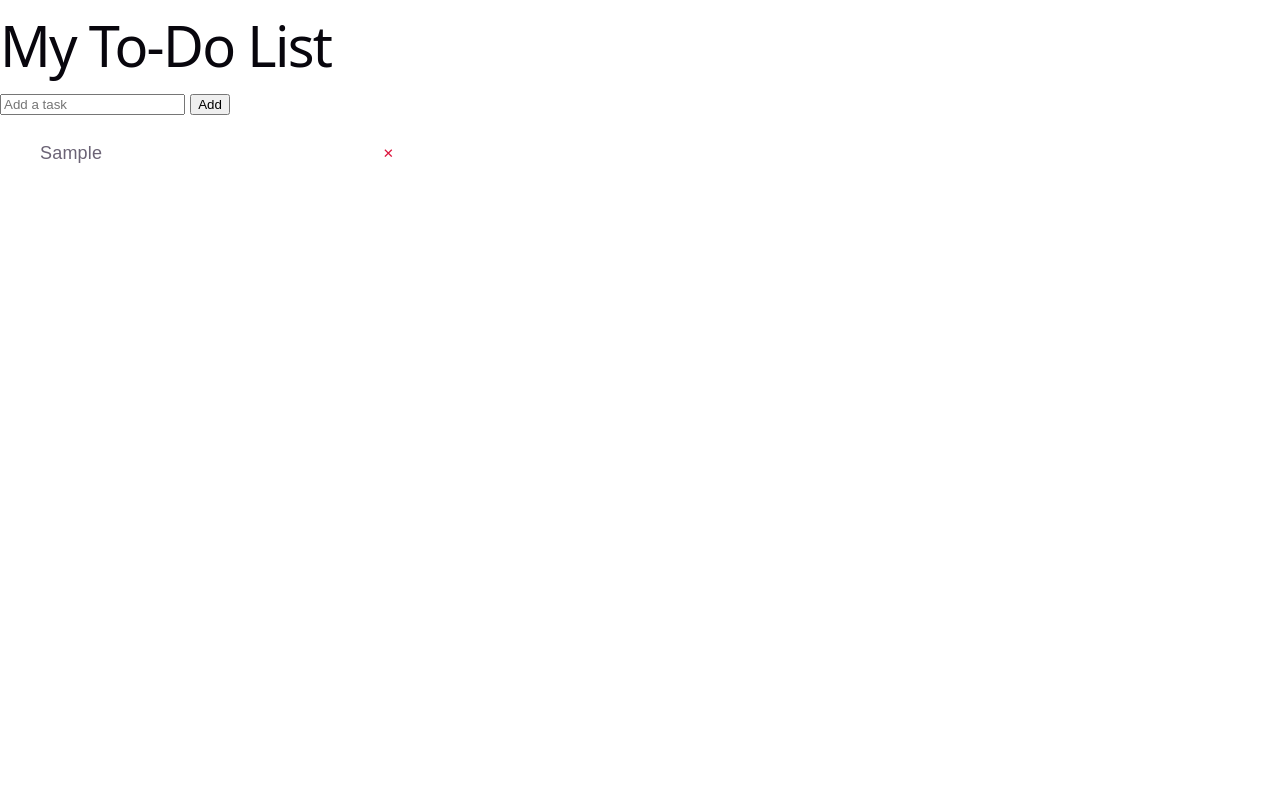
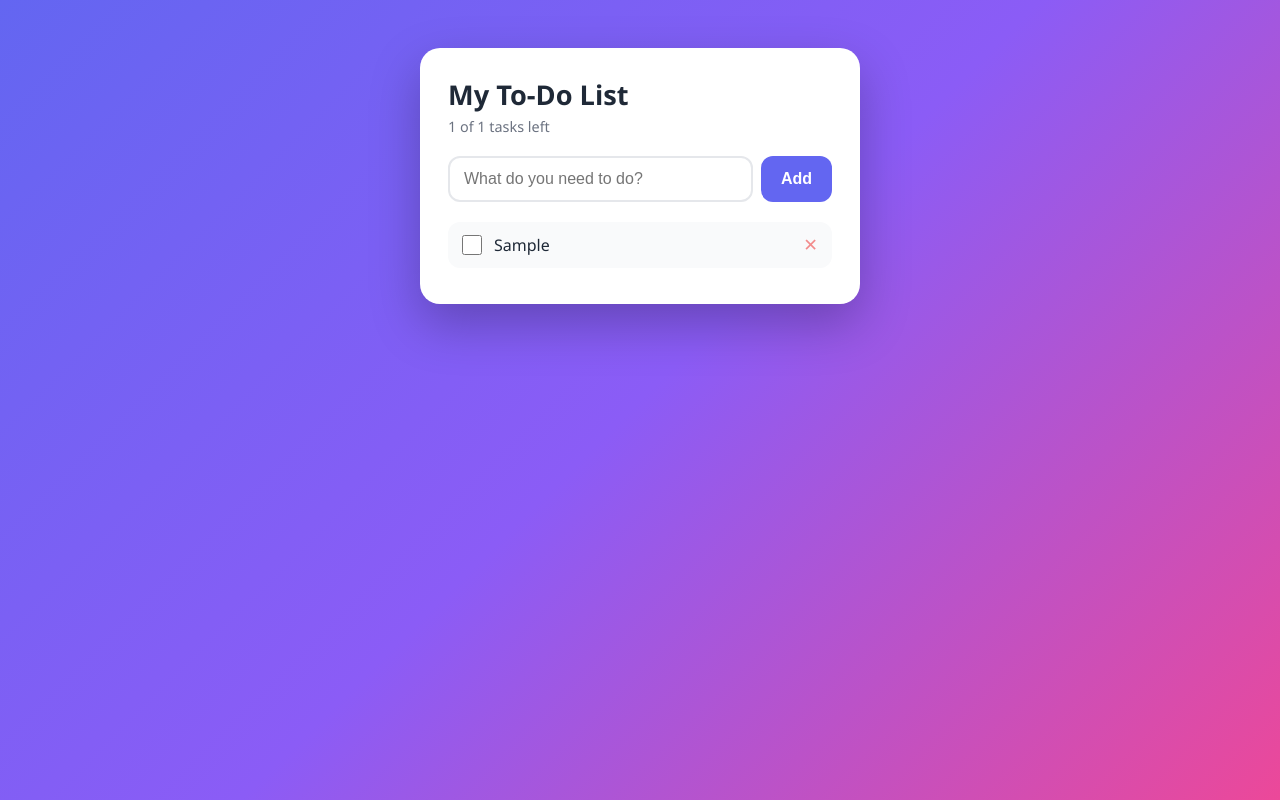
Before and after one commit to abalosmartkian-del/todo-sample, a React (Vite) app: page / in a window 1280 px wide. Both pictures are taken after typing "Sample" into the empty fields and a click on the button "Add". Built offline with nearby package versions, Linux system fonts and the light colour scheme.

Commit message:
add a design

```diff
--- a/index.html
+++ b/index.html
@@ -1,62 +1,13 @@
-<!DOCTYPE html>
+<!doctype html>
 <html lang="en">
-<head>
-  <meta charset="UTF-8">
-  <title>To-Do Sample</title>
-  <style>
-    body { font-family: Arial, sans-serif; max-width: 400px; margin: 40px auto; }
-    li { cursor: pointer; padding: 6px 0; display: flex; justify-content: space-between; }
-    li.done span { text-decoration: line-through; color: gray; }
-    li button { border: none; background: none; color: crimson; cursor: pointer; }
-  </style>
-</head>
-<body>
-  <h1>My To-Do List</h1>
-  <input id="task" placeholder="Add a task">
-  <button onclick="addTask()">Add</button>
-  <ul id="list"></ul>
-
-  <script>
-    const input = document.getElementById("task");
-    const list = document.getElementById("list");
-    let tasks = JSON.parse(localStorage.getItem("tasks")) || [];
-
-    function save() {
-      localStorage.setItem("tasks", JSON.stringify(tasks));
-    }
-
-    function render() {
-      list.innerHTML = "";
-      tasks.forEach((t, i) => {
-        const li = document.createElement("li");
-        if (t.done) li.classList.add("done");
-
-        const span = document.createElement("span");
-        span.textContent = t.text;
-        span.onclick = () => { t.done = !t.done; save(); render(); };
-
-        const del = document.createElement("button");
-        del.textContent = "✕";
-        del.onclick = () => { tasks.splice(i, 1); save(); render(); };
-
-        li.append(span, del);
-        list.appendChild(li);
-      });
-    }
-
-    function addTask() {
-      if (!input.value.trim()) return;
-      tasks.push({ text: input.value.trim(), done: false });
-      input.value = "";
-      save();
-      render();
-    }
-
-    input.addEventListener("keydown", e => {
-      if (e.key === "Enter") addTask();
-    });
-
-    render();
-  </script>
-</body>
+  <head>
+    <meta charset="UTF-8" />
+    <link rel="icon" type="image/svg+xml" href="/favicon.svg" />
+    <meta name="viewport" content="width=device-width, initial-scale=1.0" />
+    <title>To-Do App</title>
+  </head>
+  <body>
+    <div id="root"></div>
+    <script type="module" src="/src/main.tsx"></script>
+  </body>
 </html>
--- a/package.json
+++ b/package.json
@@ -23,7 +23,7 @@
     "eslint-plugin-react-hooks": "^7.1.1",
     "eslint-plugin-react-refresh": "^0.5.7",
     "globals": "^17.13.0",
-    "typescript": "~7.0.2",
+    "typescript": "~5.9.0",
     "typescript-eslint": "^8.71.2",
     "vite": "^8.3.4"
   }
--- a/src/App.css
+++ b/src/App.css
@@ -1,184 +1,82 @@
-.counter {
-  font-size: 16px;
-  padding: 5px 10px;
-  border-radius: 5px;
-  color: var(--accent);
-  background: var(--accent-bg);
-  border: 2px solid transparent;
-  transition: border-color 0.3s;
-  margin-bottom: 24px;
-
-  &:hover {
-    border-color: var(--accent-border);
-  }
-  &:focus-visible {
-    outline: 2px solid var(--accent);
-    outline-offset: 2px;
-  }
+#root {
+  display: flex;
+  justify-content: center;
+  align-items: flex-start;
+  padding: 48px 16px;
 }
 
-.hero {
-  position: relative;
-
-  .base,
-  .framework,
-  .vite {
-    inset-inline: 0;
-    margin: 0 auto;
-  }
-
-  .base {
-    width: 170px;
-    position: relative;
-    z-index: 0;
-  }
-
-  .framework,
-  .vite {
-    position: absolute;
-  }
-
-  .framework {
-    z-index: 1;
-    top: 34px;
-    height: 28px;
-    transform: perspective(2000px) rotateZ(300deg) rotateX(44deg) rotateY(39deg)
-      scale(1.4);
-  }
-
-  .vite {
-    z-index: 0;
-    top: 107px;
-    height: 26px;
-    width: auto;
-    transform: perspective(2000px) rotateZ(300deg) rotateX(40deg) rotateY(39deg)
-      scale(0.8);
-  }
+.card {
+  width: 100%;
+  max-width: 440px;
+  background: #fff;
+  border-radius: 20px;
+  padding: 28px;
+  box-shadow: 0 20px 50px rgba(0, 0, 0, 0.25);
 }
 
-#center {
+h1 { font-size: 1.7rem; color: #1f2937; }
+.count { color: #6b7280; font-size: 0.9rem; margin: 4px 0 20px; }
+
+.add-row { display: flex; gap: 8px; margin-bottom: 20px; }
+
+.add-row input {
+  flex: 1;
+  padding: 12px 14px;
+  border: 2px solid #e5e7eb;
+  border-radius: 12px;
+  font-size: 1rem;
+  outline: none;
+  transition: border-color 0.2s;
+}
+.add-row input:focus { border-color: #6366f1; }
+
+.add-row button {
+  padding: 12px 20px;
+  border: none;
+  border-radius: 12px;
+  background: #6366f1;
+  color: #fff;
+  font-size: 1rem;
+  font-weight: 600;
+  cursor: pointer;
+  transition: background 0.2s, transform 0.1s;
+}
+.add-row button:hover { background: #4f46e5; }
+.add-row button:active { transform: scale(0.96); }
+
+ul { list-style: none; }
+
+li {
   display: flex;
-  flex-direction: column;
-  gap: 25px;
-  place-content: center;
-  place-items: center;
-  flex-grow: 1;
+  align-items: center;
+  gap: 12px;
+  padding: 12px 14px;
+  margin-bottom: 8px;
+  background: #f9fafb;
+  border-radius: 12px;
+  transition: background 0.2s;
+}
+li:hover { background: #f3f4f6; }
 
-  @media (max-width: 1024px) {
-    padding: 32px 20px 24px;
-    gap: 18px;
-  }
+li input[type="checkbox"] {
+  width: 20px;
+  height: 20px;
+  accent-color: #6366f1;
+  cursor: pointer;
 }
 
-#next-steps {
-  display: flex;
-  border-top: 1px solid var(--border);
-  text-align: left;
+li span { flex: 1; color: #1f2937; cursor: pointer; word-break: break-word; }
+li.done span { text-decoration: line-through; color: #9ca3af; }
 
-  & > div {
-    flex: 1 1 0;
-    padding: 32px;
-    @media (max-width: 1024px) {
-      padding: 24px 20px;
-    }
-  }
+li .del {
+  border: none;
+  background: none;
+  color: #ef4444;
+  font-size: 1.1rem;
+  cursor: pointer;
+  opacity: 0.6;
+  transition: opacity 0.2s;
+}
+li .del:hover { opacity: 1; }
 
-  .icon {
-    margin-bottom: 16px;
-    width: 22px;
-    height: 22px;
-  }
-
-  @media (max-width: 1024px) {
-    flex-direction: column;
-    text-align: center;
-  }
-}
-
-#docs {
-  border-right: 1px solid var(--border);
-
-  @media (max-width: 1024px) {
-    border-right: none;
-    border-bottom: 1px solid var(--border);
-  }
-}
-
-#next-steps ul {
-  list-style: none;
-  padding: 0;
-  display: flex;
-  gap: 8px;
-  margin: 32px 0 0;
-
-  .logo {
-    height: 18px;
-  }
-
-  a {
-    color: var(--text-h);
-    font-size: 16px;
-    border-radius: 6px;
-    background: var(--social-bg);
-    display: flex;
-    padding: 6px 12px;
-    align-items: center;
-    gap: 8px;
-    text-decoration: none;
-    transition: box-shadow 0.3s;
-
-    &:hover {
-      box-shadow: var(--shadow);
-    }
-    .button-icon {
-      height: 18px;
-      width: 18px;
-    }
-  }
-
-  @media (max-width: 1024px) {
-    margin-top: 20px;
-    flex-wrap: wrap;
-    justify-content: center;
-
-    li {
-      flex: 1 1 calc(50% - 8px);
-    }
-
-    a {
-      width: 100%;
-      justify-content: center;
-      box-sizing: border-box;
-    }
-  }
-}
-
-#spacer {
-  height: 88px;
-  border-top: 1px solid var(--border);
-  @media (max-width: 1024px) {
-    height: 48px;
-  }
-}
-
-.ticks {
-  position: relative;
-  width: 100%;
-
-  &::before,
-  &::after {
-    content: '';
-    position: absolute;
-    top: -4.5px;
-    border: 5px solid transparent;
-  }
-
-  &::before {
-    left: 0;
-    border-left-color: var(--border);
-  }
-  &::after {
-    right: 0;
-    border-right-color: var(--border);
-  }
-}
+.empty { text-align: center; color: #9ca3af; padding: 20px 0; }
--- a/src/App.tsx
+++ b/src/App.tsx
@@ -1,122 +1,69 @@
-import { useState } from 'react'
-import heroImg from './assets/hero.png'
-import reactLogo from './assets/react.svg'
-import viteLogo from './assets/vite.svg'
-import './App.css'
+import { useEffect, useState } from "react";
+import "./App.css";
 
-function App() {
-  const [count, setCount] = useState(0)
+type Task = { text: string; done: boolean };
+
+export default function App() {
+  const [tasks, setTasks] = useState<Task[]>(() => {
+    const saved = localStorage.getItem("tasks");
+    return saved ? JSON.parse(saved) : [];
+  });
+  const [text, setText] = useState("");
+
+  useEffect(() => {
+    localStorage.setItem("tasks", JSON.stringify(tasks));
+  }, [tasks]);
+
+  function addTask() {
+    if (!text.trim()) return;
+    setTasks([...tasks, { text: text.trim(), done: false }]);
+    setText("");
+  }
+
+  function toggle(i: number) {
+    setTasks(tasks.map((t, idx) => (idx === i ? { ...t, done: !t.done } : t)));
+  }
+
+  function remove(i: number) {
+    setTasks(tasks.filter((_, idx) => idx !== i));
+  }
+
+  const left = tasks.filter((t) => !t.done).length;
 
   return (
-    <>
-      <section id="center">
-        <div className="hero">
-          <img src={heroImg} className="base" width="170" height="179" alt="" />
-          <img src={reactLogo} className="framework" alt="React logo" />
-          <img src={viteLogo} className="vite" alt="Vite logo" />
-        </div>
-        <div>
-          <h1>Get started</h1>
-          <p>
-            Edit <code>src/App.tsx</code> and save to test <code>HMR</code>
-          </p>
-        </div>
-        <button
-          type="button"
-          className="counter"
-          onClick={() => setCount((count) => count + 1)}
-        >
-          Count is {count}
-        </button>
-      </section>
+    <div className="card">
+      <h1>My To-Do List</h1>
+      <p className="count">
+        {tasks.length ? `${left} of ${tasks.length} tasks left` : ""}
+      </p>
 
-      <div className="ticks"></div>
+      <div className="add-row">
+        <input
+          value={text}
+          onChange={(e) => setText(e.target.value)}
+          onKeyDown={(e) => e.key === "Enter" && addTask()}
+          placeholder="What do you need to do?"
+          autoComplete="off"
+        />
+        <button onClick={addTask}>Add</button>
+      </div>
 
-      <section id="next-steps">
-        <div id="docs">
-          <svg className="icon" role="presentation" aria-hidden="true">
-            <use href="/icons.svg#documentation-icon"></use>
-          </svg>
-          <h2>Documentation</h2>
-          <p>Your questions, answered</p>
-          <ul>
-            <li>
-              <a href="https://vite.dev/" target="_blank">
-                <img className="logo" src={viteLogo} alt="" />
-                Explore Vite
-              </a>
-            </li>
-            <li>
-              <a href="https://react.dev/" target="_blank">
-                <img className="button-icon" src={reactLogo} alt="" />
-                Learn more
-              </a>
-            </li>
-          </ul>
-        </div>
-        <div id="social">
-          <svg className="icon" role="presentation" aria-hidden="true">
-            <use href="/icons.svg#social-icon"></use>
-          </svg>
-          <h2>Connect with us</h2>
-          <p>Join the Vite community</p>
-          <ul>
-            <li>
-              <a href="https://github.com/vitejs/vite" target="_blank">
-                <svg
-                  className="button-icon"
-                  role="presentation"
-                  aria-hidden="true"
-                >
-                  <use href="/icons.svg#github-icon"></use>
-                </svg>
-                GitHub
-              </a>
-            </li>
-            <li>
-              <a href="https://chat.vite.dev/" target="_blank">
-                <svg
-                  className="button-icon"
-                  role="presentation"
-                  aria-hidden="true"
-                >
-                  <use href="/icons.svg#discord-icon"></use>
-                </svg>
-                Discord
-              </a>
-            </li>
-            <li>
-              <a href="https://x.com/vite_js" target="_blank">
-                <svg
-                  className="button-icon"
-                  role="presentation"
-                  aria-hidden="true"
-                >
-                  <use href="/icons.svg#x-icon"></use>
-                </svg>
-                X.com
-              </a>
-            </li>
-            <li>
-              <a href="https://bsky.app/profile/vite.dev" target="_blank">
-                <svg
-                  className="button-icon"
-                  role="presentation"
-                  aria-hidden="true"
-                >
-                  <use href="/icons.svg#bluesky-icon"></use>
-                </svg>
-                Bluesky
-              </a>
-            </li>
-          </ul>
-        </div>
-      </section>
-
-      <div className="ticks"></div>
-      <section id="spacer"></section>
-    </>
-  )
+      <ul>
+        {tasks.length === 0 && (
+          <p className="empty">No tasks yet. Add one above!</p>
+        )}
+        {tasks.map((t, i) => (
+          <li key={i} className={t.done ? "done" : ""}>
+            <input
+              type="checkbox"
+              checked={t.done}
+              onChange={() => toggle(i)}
+            />
+            <span onClick={() => toggle(i)}>{t.text}</span>
+            <button className="del" onClick={() => remove(i)}>✕</button>
+          </li>
+        ))}
+      </ul>
+    </div>
+  );
 }
-
-export default App
--- a/src/index.css
+++ b/src/index.css
@@ -1,111 +1,7 @@
-:root {
-  --text: #6b6375;
-  --text-h: #08060d;
-  --bg: #fff;
-  --border: #e5e4e7;
-  --code-bg: #f4f3ec;
-  --accent: #aa3bff;
-  --accent-bg: rgba(170, 59, 255, 0.1);
-  --accent-border: rgba(170, 59, 255, 0.5);
-  --social-bg: rgba(244, 243, 236, 0.5);
-  --shadow:
-    rgba(0, 0, 0, 0.1) 0 10px 15px -3px, rgba(0, 0, 0, 0.05) 0 4px 6px -2px;
-
-  --sans: system-ui, 'Segoe UI', Roboto, sans-serif;
-  --heading: system-ui, 'Segoe UI', Roboto, sans-serif;
-  --mono: ui-monospace, Consolas, monospace;
-
-  font: 18px/145% var(--sans);
-  letter-spacing: 0.18px;
-  color-scheme: light dark;
-  color: var(--text);
-  background: var(--bg);
-  font-synthesis: none;
-  text-rendering: optimizeLegibility;
-  -webkit-font-smoothing: antialiased;
-  -moz-osx-font-smoothing: grayscale;
-
-  @media (max-width: 1024px) {
-    font-size: 16px;
-  }
-}
-
-@media (prefers-color-scheme: dark) {
-  :root {
-    --text: #9ca3af;
-    --text-h: #f3f4f6;
-    --bg: #16171d;
-    --border: #2e303a;
-    --code-bg: #1f2028;
-    --accent: #c084fc;
-    --accent-bg: rgba(192, 132, 252, 0.15);
-    --accent-border: rgba(192, 132, 252, 0.5);
-    --social-bg: rgba(47, 48, 58, 0.5);
-    --shadow:
-      rgba(0, 0, 0, 0.4) 0 10px 15px -3px, rgba(0, 0, 0, 0.25) 0 4px 6px -2px;
-  }
-
-  #social .button-icon {
-    filter: invert(1) brightness(2);
-  }
-}
-
-#root {
-  width: 1126px;
-  max-width: 100%;
-  margin: 0 auto;
-  text-align: center;
-  border-inline: 1px solid var(--border);
-  min-height: 100svh;
-  display: flex;
-  flex-direction: column;
-  box-sizing: border-box;
-}
+* { box-sizing: border-box; margin: 0; padding: 0; }
 
 body {
-  margin: 0;
+  min-height: 100vh;
+  font-family: "Segoe UI", system-ui, sans-serif;
+  background: linear-gradient(135deg, #6366f1, #8b5cf6, #ec4899);
 }
-
-h1,
-h2 {
-  font-family: var(--heading);
-  font-weight: 500;
-  color: var(--text-h);
-}
-
-h1 {
-  font-size: 56px;
-  letter-spacing: -1.68px;
-  margin: 32px 0;
-  @media (max-width: 1024px) {
-    font-size: 36px;
-    margin: 20px 0;
-  }
-}
-h2 {
-  font-size: 24px;
-  line-height: 118%;
-  letter-spacing: -0.24px;
-  margin: 0 0 8px;
-  @media (max-width: 1024px) {
-    font-size: 20px;
-  }
-}
-p {
-  margin: 0;
-}
-
-code,
-.counter {
-  font-family: var(--mono);
-  display: inline-flex;
-  border-radius: 4px;
-  color: var(--text-h);
-}
-
-code {
-  font-size: 15px;
-  line-height: 135%;
-  padding: 4px 8px;
-  background: var(--code-bg);
-}
```
Also changed, not shown: 1 other file (tests, documents, lock files or other folders).
